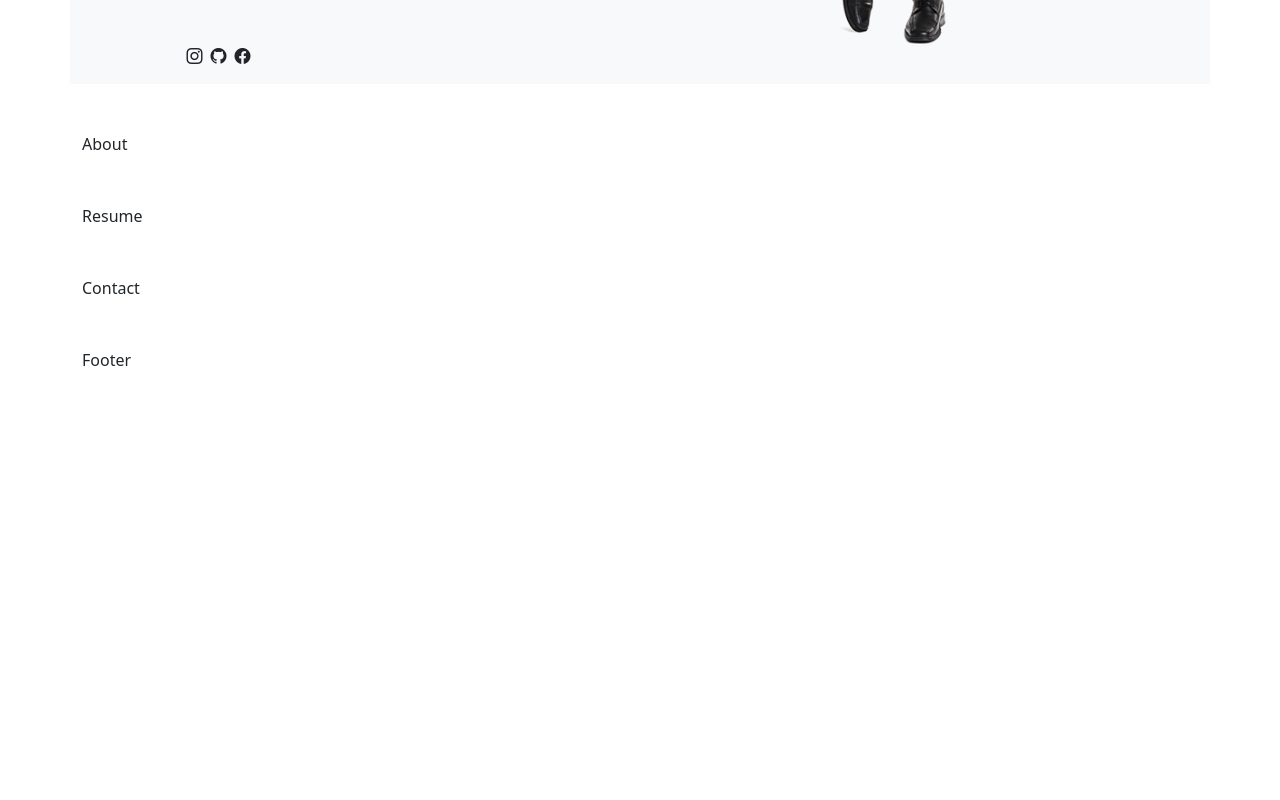
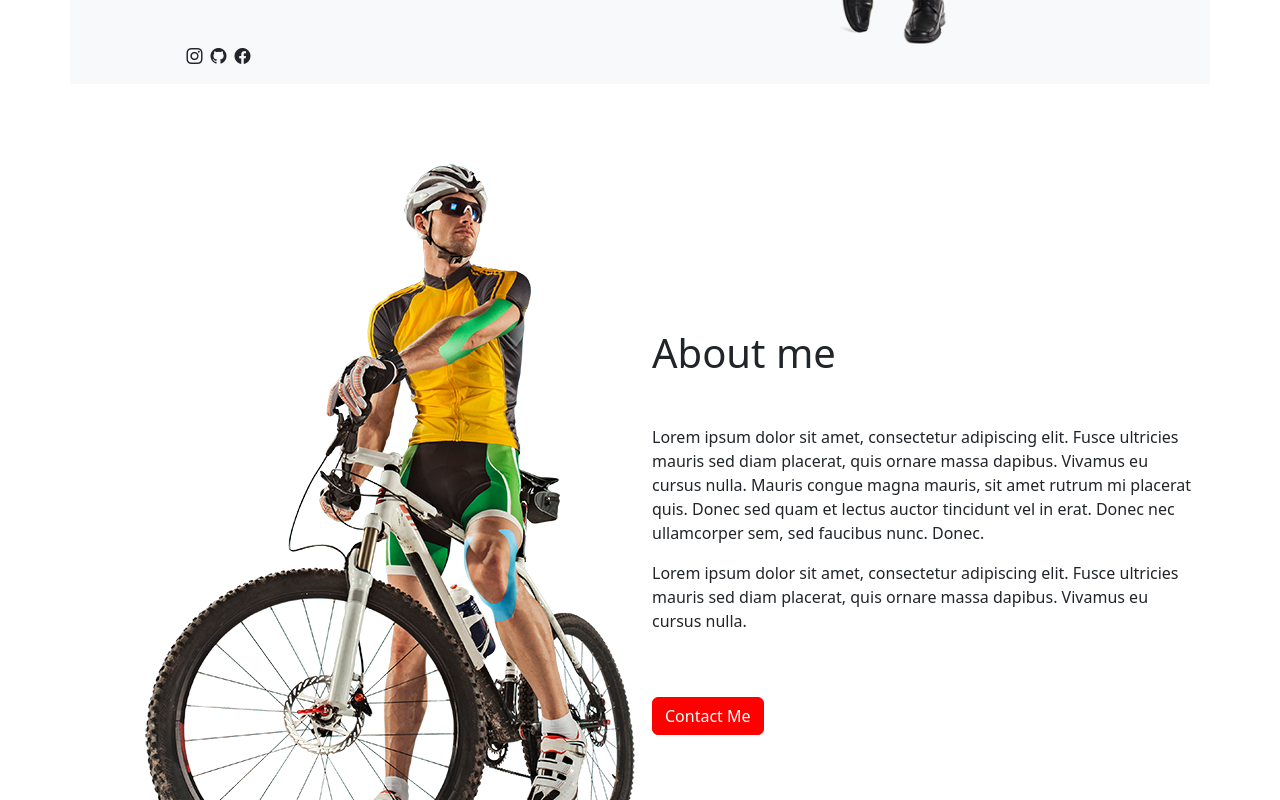
Before and after one commit to carvemerson/carvemerson.github.io, a Vue app: page / in a window 1280 px wide. Shown: the part 680-1480 px from the top of the page. Before the commit the page ends 1100 px from the top, so only its background shows below. Built offline with nearby package versions, Linux system fonts and the light colour scheme.

Commit message:
WIP About

```diff
--- a/src/components/About.vue
+++ b/src/components/About.vue
@@ -1,6 +1,23 @@
 <template>
     <div id="about" class="container my-5">
-        About
+        <div class="row align-items-center">
+            <div class="col-6">
+                <img src="/images/person2.png" alt="">
+            </div>
+            <div class="col-6">
+                <h1> About me </h1>
+                <p class="mt-5">
+                    Lorem ipsum dolor sit amet, consectetur adipiscing elit. Fusce ultricies mauris sed diam placerat, quis ornare massa dapibus. Vivamus eu cursus nulla. Mauris congue magna mauris, sit amet rutrum mi placerat quis. Donec sed quam et lectus auctor tincidunt vel in erat. Donec nec ullamcorper sem, sed faucibus nunc. Donec.
+                </p>
+                <p>
+                    Lorem ipsum dolor sit amet, consectetur adipiscing elit. Fusce ultricies mauris sed diam placerat, quis ornare massa dapibus. Vivamus eu cursus nulla.
+                </p>
+
+                <button class="mt-5 btn btn-danger text-white">
+                    Contact Me
+                </button>
+            </div>
+        </div>
     </div>
 </template>
 
```
Also changed, not shown: public/images/person2.png (added).
